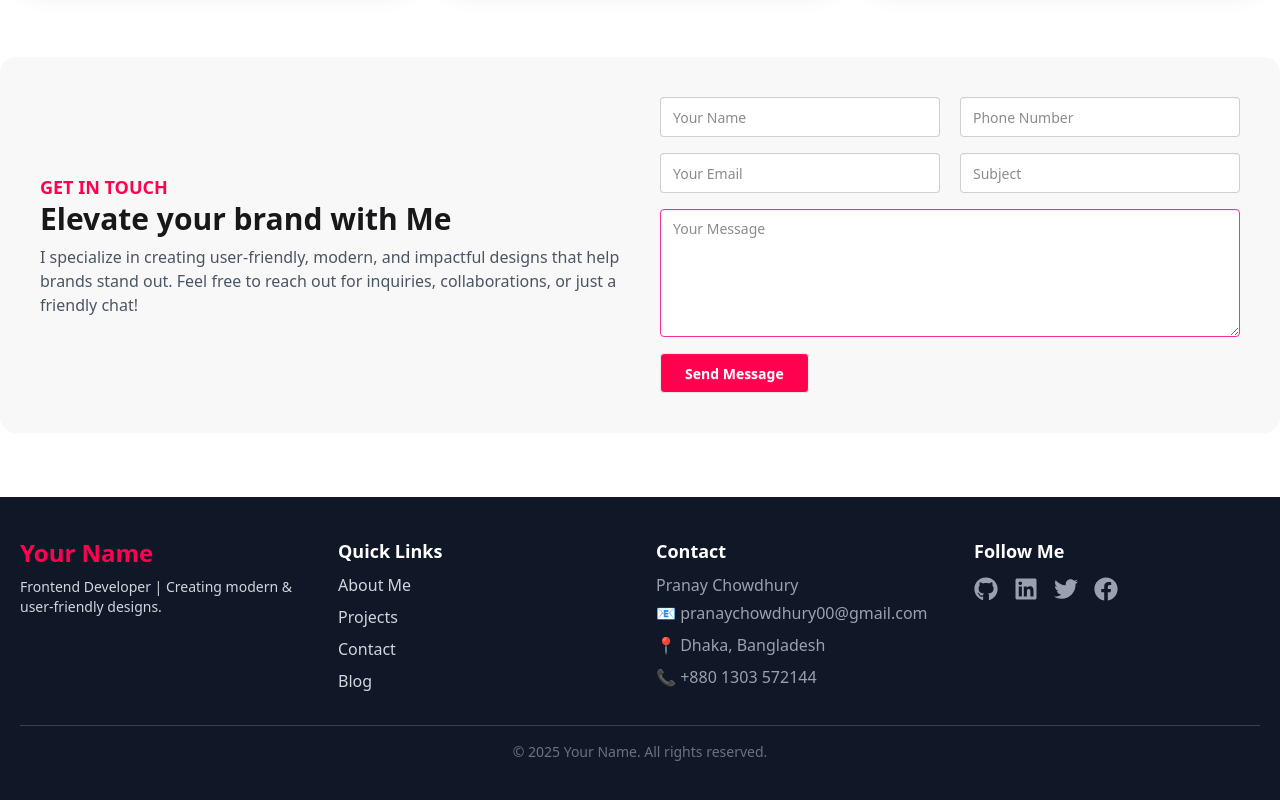
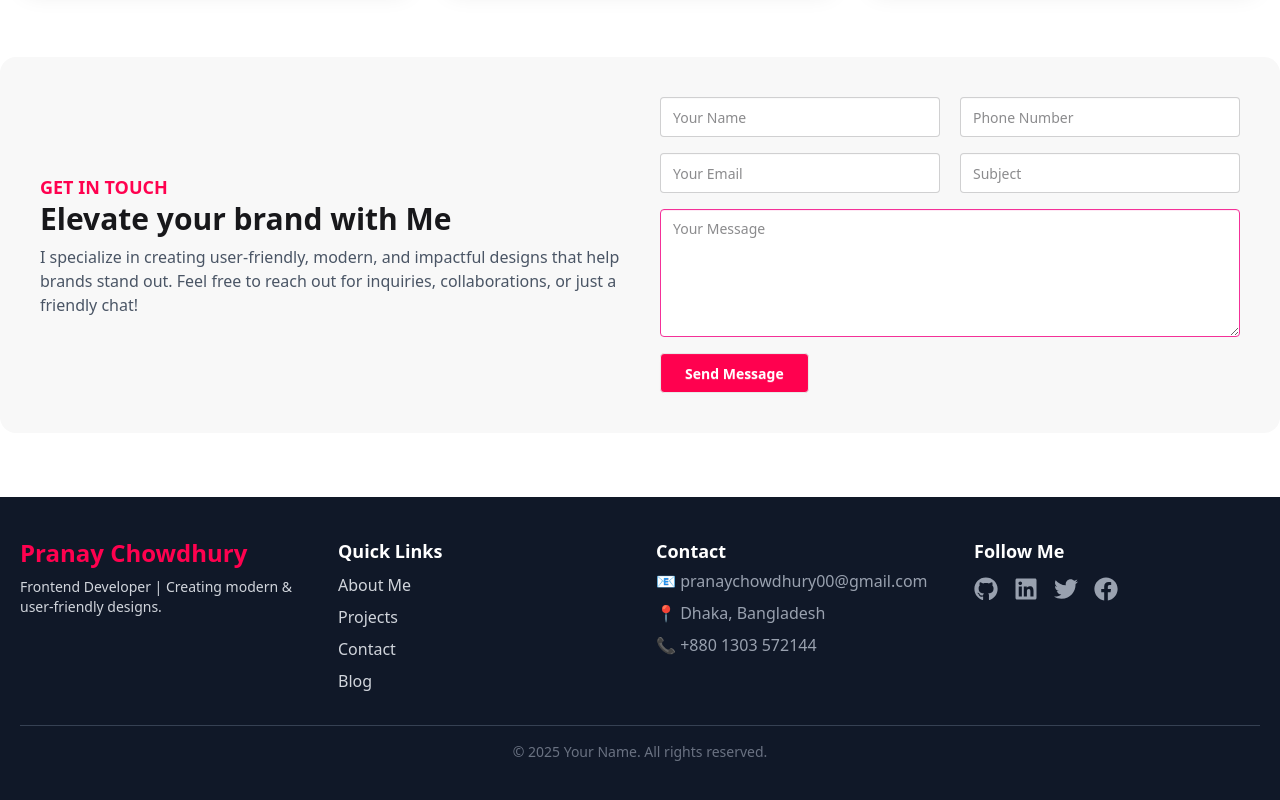
Before and after one commit to PranayChowdhury00/Pranay_Portfolio-, a React (Vite) app: page / in a window 1280 px wide. Shown: the part 4814-5614 px from the top of the page. Built offline with nearby package versions, Linux system fonts and the light colour scheme.

Commit message:
changing the name

```diff
--- a/src/Pages/Share/Footer.jsx
+++ b/src/Pages/Share/Footer.jsx
@@ -8,7 +8,7 @@
         <div className="grid md:grid-cols-4 sm:grid-cols-2 grid-cols-1 gap-8">
           {/* Branding Section */}
           <div>
-            <h2 className="text-2xl font-bold text-[#FF014F]">Your Name</h2>
+            <h2 className="text-2xl font-bold text-[#FF014F]">Pranay Chowdhury</h2>
             <p className="mt-2 text-sm">
               Frontend Developer | Creating modern & user-friendly designs.
             </p>
@@ -44,7 +44,7 @@
           {/* Contact Information */}
           <div>
   <h3 className="text-lg font-semibold text-white">Contact</h3>
-  <p className="mt-2 text-gray-400">Pranay Chowdhury</p>
+
   <p className="mt-1 text-gray-400">
     📧 <a href="mailto:pranaychowdhury00@gmail.com" className="hover:text-[#FF014F]">
       pranaychowdhury00@gmail.com
```
